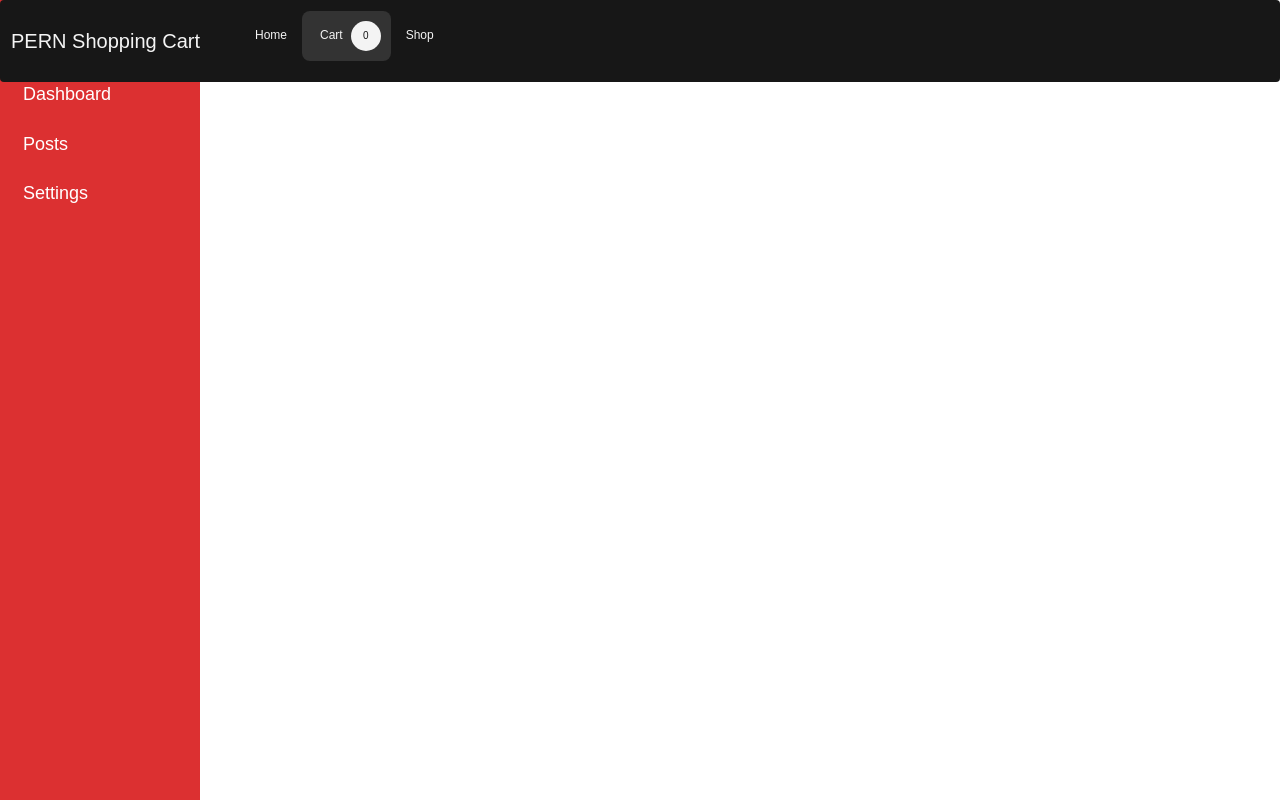
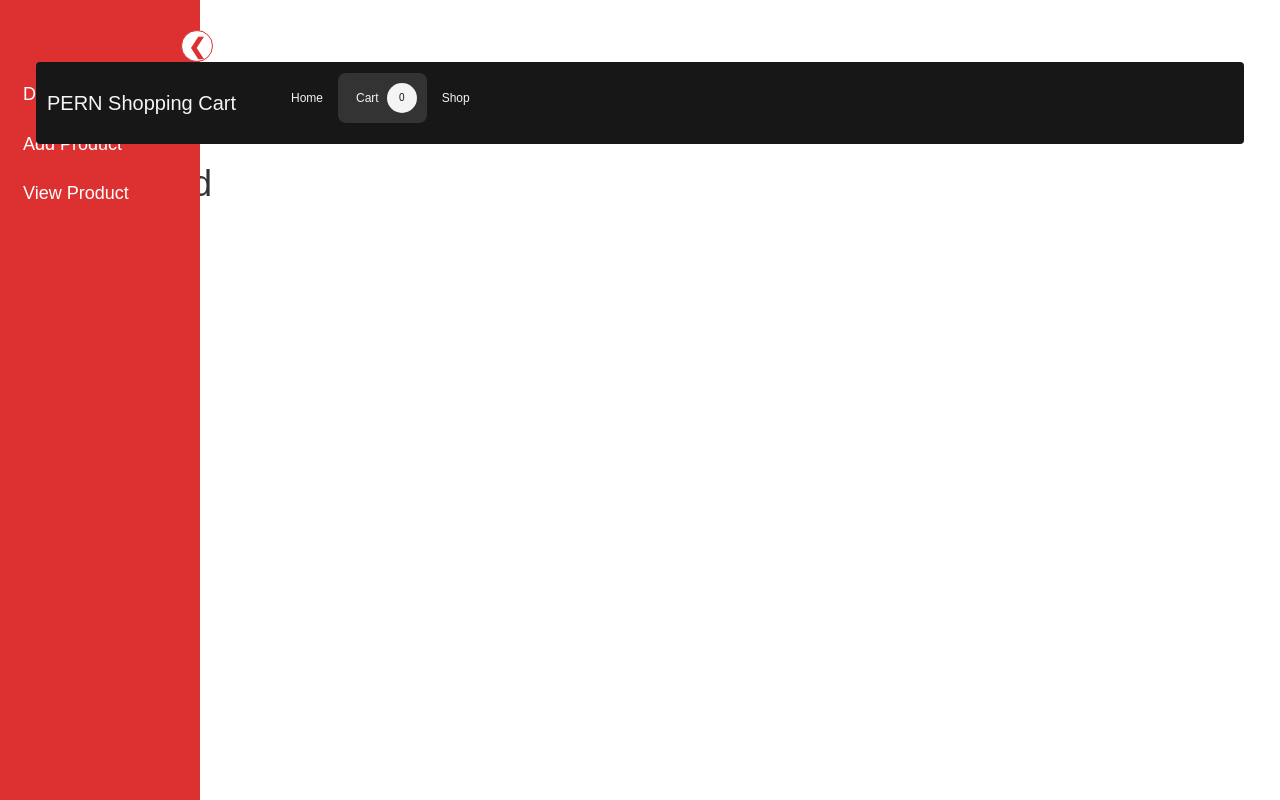
Before and after one commit to CodeLuminary/pern-stack-based-ecommerce, a React (Create React App) app in the folder frontend/: page /admin in a window 1280 px wide. Built offline with nearby package versions, Linux system fonts and the light colour scheme.

Commit message:
Project updated

```diff
--- a/frontend/src/components/admin/router.js
+++ b/frontend/src/components/admin/router.js
@@ -3,15 +3,23 @@ import Dashboard from './dashboard'
 import AddProduct from './addProducts';
 import ViewProducts from './viewProducts';
 import Sidebar from './sidebar';
+import admincss from '../../css/admin.module.css'
 const router = () =>{
     return (
         <div>
             <Sidebar />
-            <Routes>
-                <Route path="/" element={<Dashboard />} />
-                <Route path="products/add" element={<AddProduct />}/>
-                <Route path="products/view" element={<ViewProducts />} />
-            </Routes>
+            <div className={admincss.content}>
+                <div class="nav_top">
+                    <div><span id="uName" class="uName"><i class="fa fa-user"></i>&nbsp;John Doe</span><span className={admincss.logout} onclick="logout()" class="logou"><i class="fa fa-sign-out"></i>&nbsp;Log Out</span></div>
+                </div>
+                <div className={admincss.app}>
+                <Routes>
+                    <Route path="/" element={<Dashboard />} />
+                    <Route path="products/add" element={<AddProduct />}/>
+                    <Route path="products/view" element={<ViewProducts />} />
+                </Routes>
+                </div>
+            </div>
         </div>
     )
 }
--- a/frontend/src/components/admin/sidebar.js
+++ b/frontend/src/components/admin/sidebar.js
@@ -5,8 +5,8 @@ const Sidebar = () =>{
     return (
         <div class={sidebar.nav}>
             <Link to="/" class={sidebar.nav__link} data-link><span></span><i class="fa fa-th-large"></i><span>Dashboard</span></Link>
-            <Link to="/posts" class={sidebar.nav__link} data-link><span></span><i class="fa fa-comment"></i><span>Posts</span></Link>
-            <Link to="/settings" class={sidebar.nav__link} data-link><span></span><i class="fa fa-cog"></i><span>Settings</span></Link>
+            <Link to="products/add" class={sidebar.nav__link} data-link><span></span><i class="fa fa-comment"></i><span>Add Product</span></Link>
+            <Link to="products/view" class={sidebar.nav__link} data-link><span></span><i class="fa fa-cog"></i><span>View Product</span></Link>
             <div class={sidebar.menuDet}><button id="clos">&#10094;</button><button id="opn">&#10095;</button></div>
         </div>
     )
--- /dev/null
+++ b/frontend/src/css/admin.module.css
@@ -0,0 +1,6 @@
+.logout{cursor:pointer;margin-left: 10px}
+.app {
+    margin: 2em;
+    line-height: 1.5;
+    font-weight: 500;
+}
--- a/frontend/src/css/sidebar.module.css
+++ b/frontend/src/css/sidebar.module.css
@@ -26,11 +26,7 @@ body {
     position: relative;
 }
 
-#app {
-    margin: 2em;
-    line-height: 1.5;
-    font-weight: 500;
-}
+
 
 a {
     color: var(--main-color);
```
